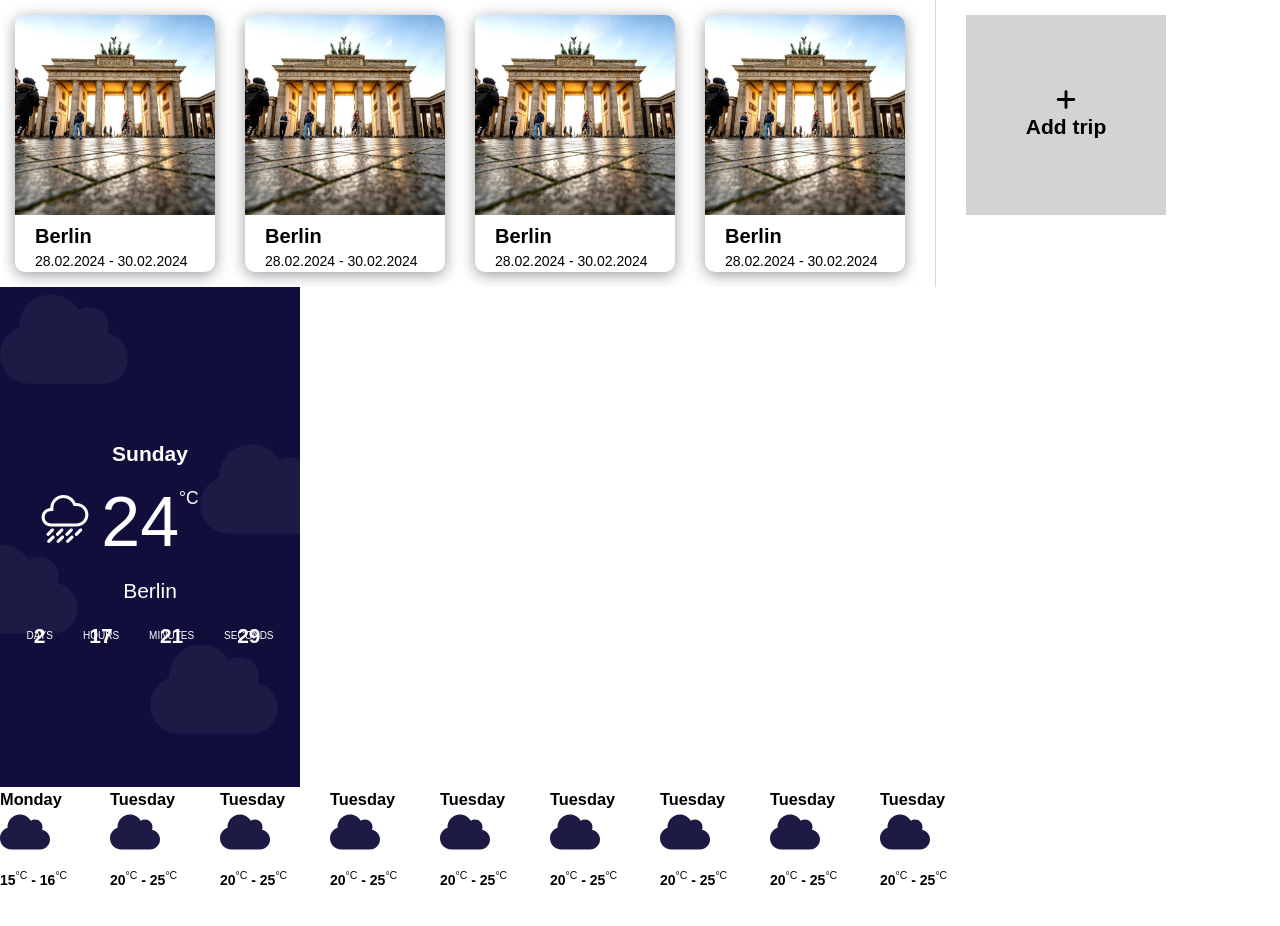
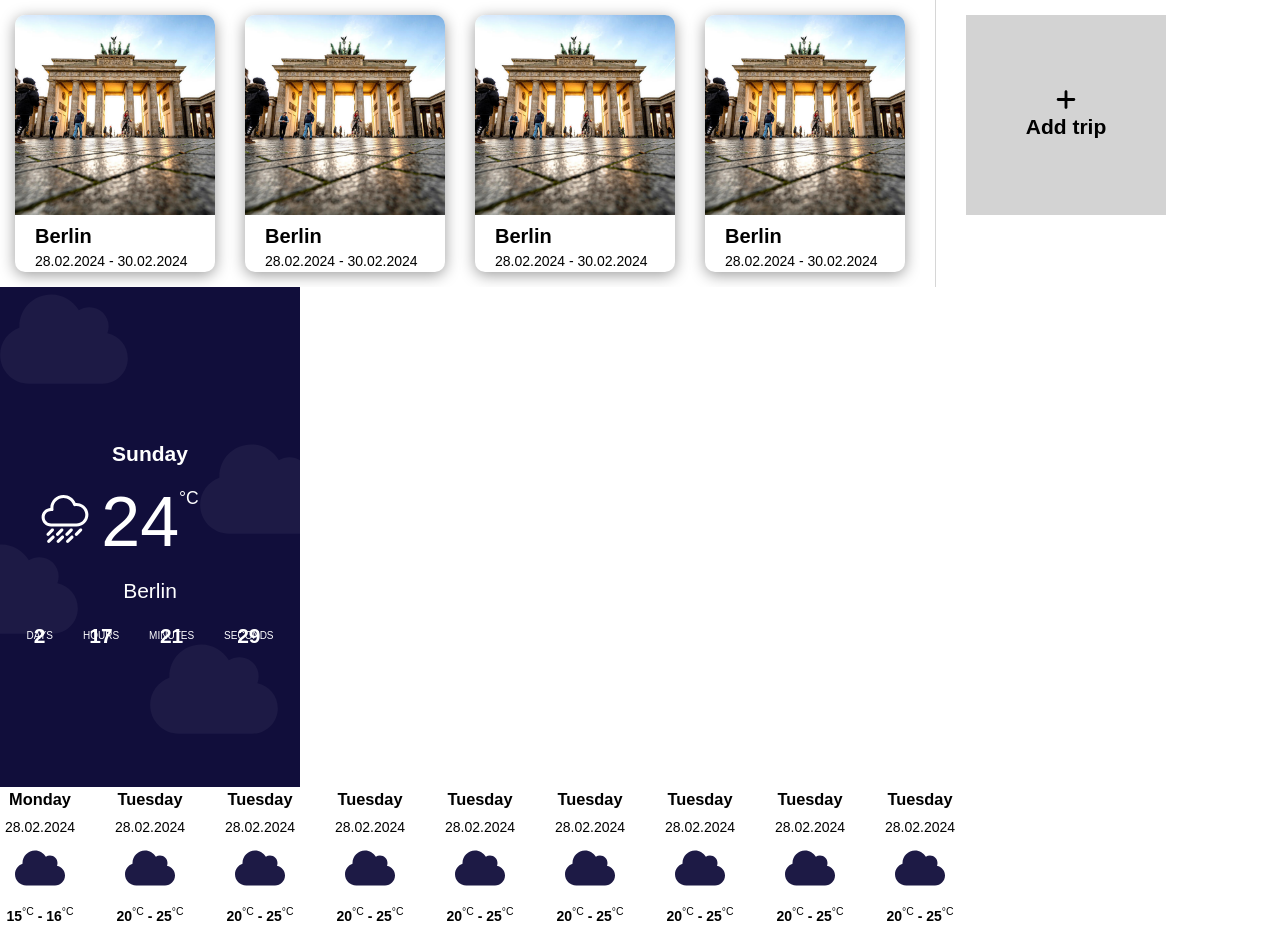
Before and after one commit to Xxandder/weather-app, a React (Vite) app in the folder weather-app/: page / in a window 1280 px wide. Before the commit the page ends 890 px from the top, so only its background shows below. Built offline with nearby package versions, Linux system fonts and the light colour scheme.

Commit message:
+ date for one day in trip forecast

```diff
--- a/weather-app/src/components/trip-forecast/styles.module.scss
+++ b/weather-app/src/components/trip-forecast/styles.module.scss
@@ -1,8 +1,10 @@
 .trip-forecast{
     display: flex;
     gap: 30px;
+    align-items: center;
     flex-wrap: nowrap;
     overflow: auto;
+    text-align: center;
 }
 
 .trip-forecast__day{
@@ -15,8 +17,12 @@
 
 }
 
+.trip-forecast__date{
+    margin-top: 5px;
+}
+
 .trip-forecast__icon-container{
-
+    margin-top: 10px;
 }
 
 .trip-forecast__icon-container img{
--- a/weather-app/src/components/trip-forecast/trip-forecast.tsx
+++ b/weather-app/src/components/trip-forecast/trip-forecast.tsx
@@ -4,6 +4,7 @@ type Properties = {
     tripForecast: {
         dayOfTheWeek: string;
         icon: string;
+        date: string;
         minTemperature: number;
         maxTemperature: number;
     }[]
@@ -18,6 +19,9 @@ const TripForecast: React.FC<Properties> = (props) =>{
                     <h3 className={styles["trip-forecast__day-name"]}>
                         {dailyForecast.dayOfTheWeek}
                     </h3>
+                    <p className={styles["trip-forecast__date"]}>
+                    {dailyForecast.date}
+                    </p>
                     <div className={styles["trip-forecast__icon-container"]}>
                         <img src={dailyForecast.icon} alt="" />
                     </div>
--- a/weather-app/src/libs/constants/constants.ts
+++ b/weather-app/src/libs/constants/constants.ts
@@ -13,12 +13,14 @@ const tripsForecast = [
     {
         dayOfTheWeek: 'Monday',
         icon: cloudIcon,
+        date: '28.02.2024',
         minTemperature: 15,
         maxTemperature: 16
     },
     {
         dayOfTheWeek: 'Tuesday',
         icon: cloudIcon,
+        date: '28.02.2024',
         minTemperature: 20,
         maxTemperature: 25
     },
@@ -26,6 +28,7 @@ const tripsForecast = [
     {
         dayOfTheWeek: 'Tuesday',
         icon: cloudIcon,
+        date: '28.02.2024',
         minTemperature: 20,
         maxTemperature: 25
     },
@@ -33,6 +36,7 @@ const tripsForecast = [
     {
         dayOfTheWeek: 'Tuesday',
         icon: cloudIcon,
+        date: '28.02.2024',
         minTemperature: 20,
         maxTemperature: 25
     },
@@ -40,6 +44,7 @@ const tripsForecast = [
     {
         dayOfTheWeek: 'Tuesday',
         icon: cloudIcon,
+        date: '28.02.2024',
         minTemperature: 20,
         maxTemperature: 25
     },
@@ -47,24 +52,28 @@ const tripsForecast = [
     {
         dayOfTheWeek: 'Tuesday',
         icon: cloudIcon,
+        date: '28.02.2024',
         minTemperature: 20,
         maxTemperature: 25
     },
     {
         dayOfTheWeek: 'Tuesday',
         icon: cloudIcon,
+        date: '28.02.2024',
         minTemperature: 20,
         maxTemperature: 25
     },
     {
         dayOfTheWeek: 'Tuesday',
         icon: cloudIcon,
+        date: '28.02.2024',
         minTemperature: 20,
         maxTemperature: 25
     },
     {
         dayOfTheWeek: 'Tuesday',
         icon: cloudIcon,
+        date: '28.02.2024',
         minTemperature: 20,
         maxTemperature: 25
     },
```
